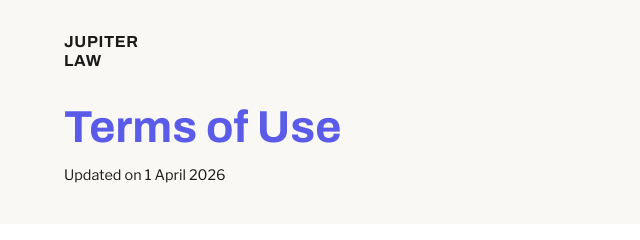
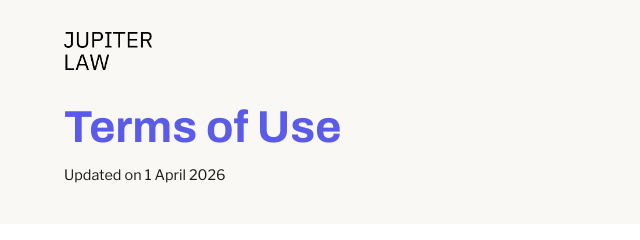
Before and after one commit to abanksia/jupiter-law, a plain HTML site: page terms.html in a window 1280 px wide. Shown: the top 240 px of the page, 0-640 px from the left. Drawn offline with nearby package versions, Linux system fonts and the light colour scheme.

Commit message:
Add favicon and logo text image to all pages
- Add favicon.webp as site favicon on index, privacy, and terms pages
- Add logo-text.webp as image logo on privacy and terms page headers
- Replace text-based logo link with img element on policy pages

Co-Authored-By: Claude Sonnet 4.6 <noreply@anthropic.com>

```diff
--- a/terms.html
+++ b/terms.html
@@ -4,6 +4,7 @@
   <meta charset="UTF-8">
   <meta name="viewport" content="width=device-width, initial-scale=1.0">
   <title>Terms of Use — Jupiter Law</title>
+  <link rel="icon" type="image/webp" href="images/favicon.webp">
   <meta name="description" content="Terms of Use for the Jupiter Law website.">
   <style>
     @import url('https://fonts.googleapis.com/css2?family=Archivo:ital,wdth,wght@0,75..125,100..900;1,75..125,100..900&family=Libre+Franklin:ital,wght@0,100..900;1,100..900&family=Noto+Sans:ital,wght@0,100..900;1,100..900&display=swap');
@@ -40,15 +41,14 @@
     }
 
     .logo-link {
-      font-family: 'Archivo', sans-serif;
-      font-stretch: 125%;
-      font-size: 1rem;
-      font-weight: 700;
-      letter-spacing: 0.04em;
-      text-transform: uppercase;
-      color: var(--black);
       text-decoration: none;
-      line-height: 1.2;
+      display: block;
+    }
+
+    .logo-text-img {
+      height: 2.4rem;
+      width: auto;
+      display: block;
     }
 
     .back-link {
@@ -175,7 +175,7 @@
 
   <header class="page-header">
     <div class="page-header-top">
-      <a href="index.html" class="logo-link">Jupiter<br>Law</a>
+      <a href="index.html" class="logo-link"><img src="images/logo-text.webp" alt="Jupiter Law" class="logo-text-img"></a>
       <a href="index.html" class="back-link">Back to Home</a>
     </div>
     <h1 class="page-title">Terms of Use</h1>
```
Also changed, not shown: index.html (+1 -0 lines), privacy.html (+9 -9 lines), images/favicon.webp (added), images/logo-text.webp (added).
